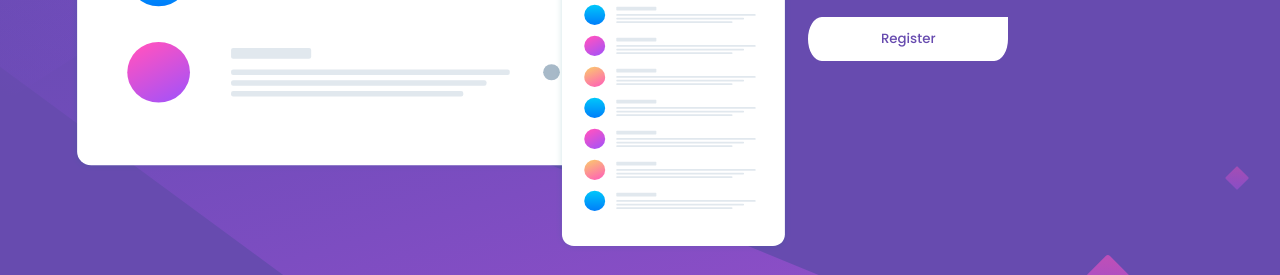
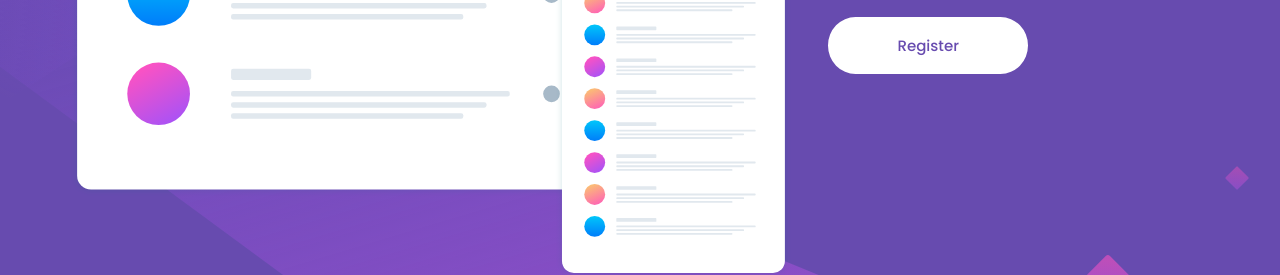
Before and after one commit to SergioFer95/Huddle-Landing-Page, a website built with Parcel: page SRC/index.html in a window 1280 px wide. Shown: the part 428-703 px from the top of the page. Built offline with nearby package versions, Linux system fonts and the light colour scheme; a web font is replaced by a local one.

Commit message:
Finish desktop design

```diff
--- a/SRC/styles.scss
+++ b/SRC/styles.scss
@@ -29,12 +29,13 @@ body{
         flex-direction: row;
 
         #layoutPhoto{
-            margin-right: 20px;
+            margin-right: 40px;
+            margin-top: 12px;
             width:63%;
 
             img{
                 width: 721px;
-                height:498px;
+                height:513px;
             }
         }
 
@@ -69,21 +70,24 @@ body{
 
             button{
                 width: 200px;
+                height: 57px;
                 margin-top: 20px;
                 font-family: Poppins;
+                font-size: 15px;
                 border: 2px solid white;
                 color: hsl(257, 40%, 49%);
-                border-end-end-radius: 500px 800px;
-                border-top-right-radius: 200px, 200px;
-                border-top-left-radius:500px 800px ;
-                border-end-end-radius: 500px 800px;
-                border-end-start-radius: 500px 800px;
+                border-end-end-radius: 968px 1000px;
+                border-top-right-radius: 968px 1000px;
+                border-top-left-radius: 968px 1000px;
+                border-end-start-radius: 968px 1000px;
+                border-start-end-radius: 968px 1000px;
                 background-color: #FFFF;
                 padding: 10px;
 
                 &:hover{
                     background-color:#E980E7;
-                    border: 2px solid #FF52C2;
+                    border: 0px solid #FF52C2;
+                    color: white;
                 }
             }
         }
```
Also changed, not shown: 2 other files.
